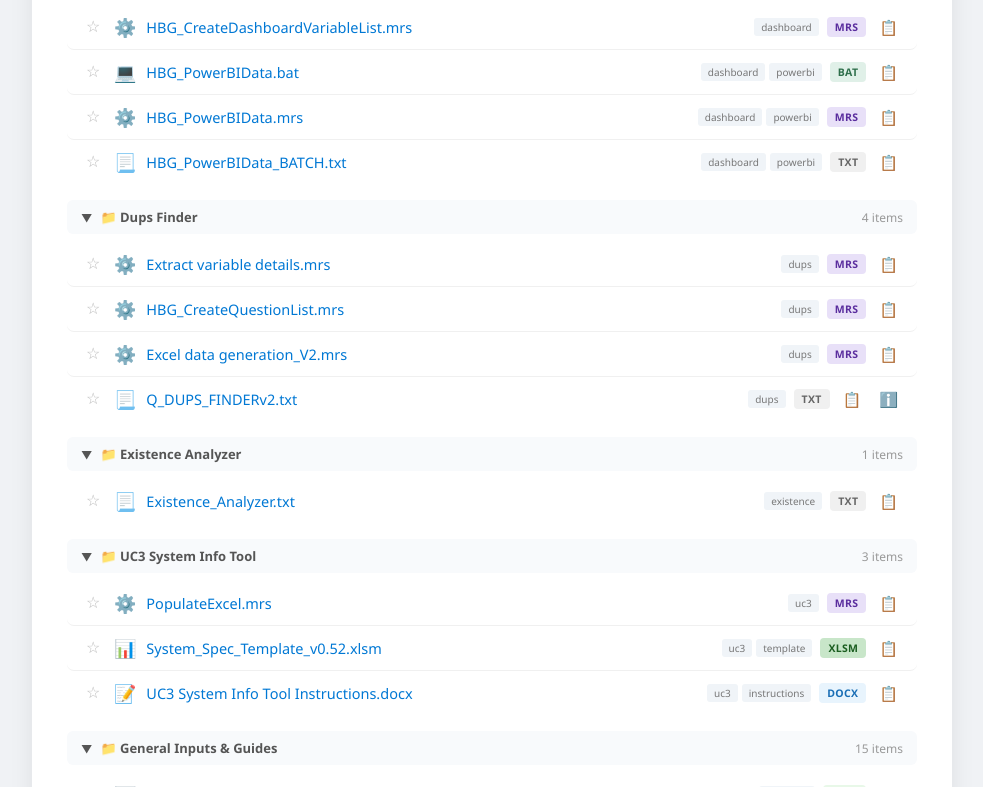
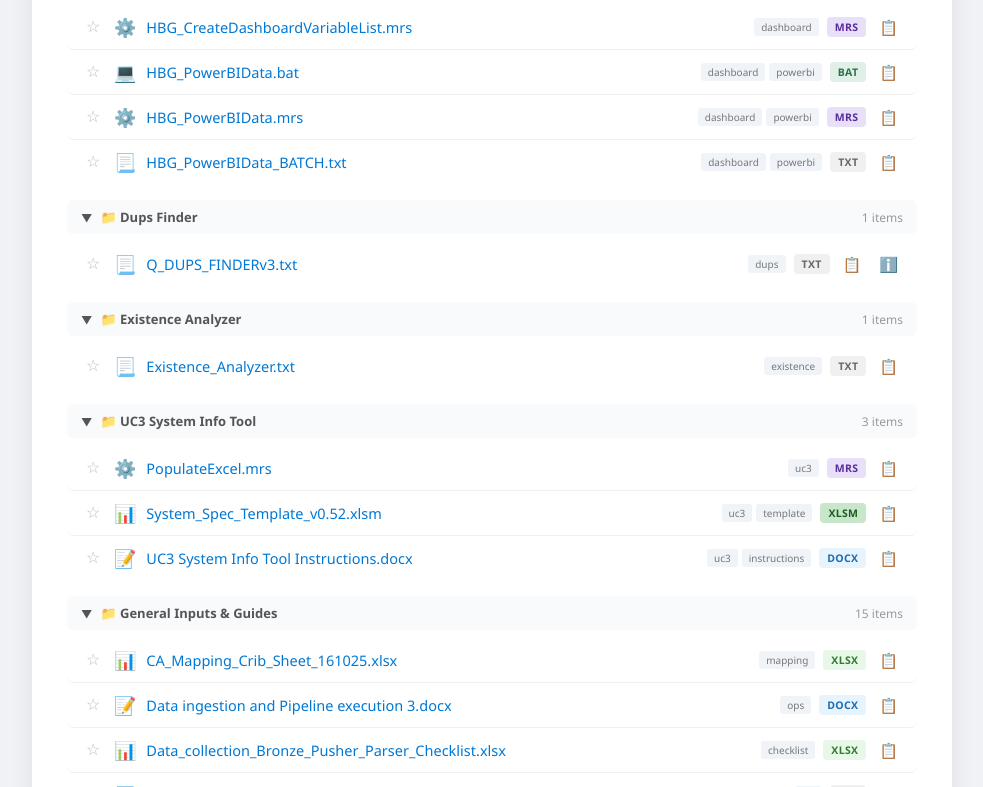
Before and after one commit to seed-team-docs/seed-importants, a plain HTML site: page index.html in a window 1280 px wide. Shown: the part 1417-2204 px from the top of the page, without its empty margins (148-1131 px from the left). Drawn offline with Linux system fonts and the light colour scheme.

Commit message:
Added "Q_DUPS_FINDERv3"

```diff
--- a/index.html
+++ b/index.html
@@ -718,10 +718,7 @@ For any questions, please refer to the original documentation or contact the dev
         { name: "HBG_PowerBIData_BATCH.txt", url: "https://ktglbuc.sharepoint.com/sites/DgTx-SeedTeam/Shared%20Documents/Inputs/DASHBOARD%20TEMPLATES/HBG_PowerBIData_BATCH.txt?web=1", type: "txt", tags: ["dashboard","powerbi"], section: "📁 Dashboard Templates", tab: "docs" },
 
         // ── Dups Finder (updated Tools paths) ──
-        { name: "Extract variable details.mrs", url: "https://ktglbuc.sharepoint.com/sites/DgTx-SeedTeam/Shared%20Documents/Tools/Dups_Finder/Extract%20variable%20details.mrs?web=1", type: "mrs", tags: ["dups"], section: "📁 Dups Finder", tab: "docs" },
-        { name: "HBG_CreateQuestionList.mrs", url: "https://ktglbuc.sharepoint.com/sites/DgTx-SeedTeam/Shared%20Documents/Tools/Dups_Finder/HBG_CreateQuestionList.mrs?web=1", type: "mrs", tags: ["dups"], section: "📁 Dups Finder", tab: "docs" },
-        { name: "Excel data generation_V2.mrs", url: "https://ktglbuc.sharepoint.com/sites/DgTx-SeedTeam/Shared%20Documents/Tools/Dups_Finder/Excel%20data%20generation_V2.mrs?web=1", type: "mrs", tags: ["dups"], section: "📁 Dups Finder", tab: "docs" },
-        { name: "Q_DUPS_FINDERv2.txt", url: "https://ktglbuc.sharepoint.com/sites/DgTx-SeedTeam/Shared%20Documents/Tools/Dups_Finder/Q_DUPS_FINDERv2.txt?web=1", type: "txt", tags: ["dups"], section: "📁 Dups Finder", tab: "docs", readmeId: "readme-qdups" },
+        { name: "Q_DUPS_FINDERv3.txt", url: "https://ktglbuc.sharepoint.com/:t:/r/sites/DgTx-SeedTeam/Shared%20Documents/Tools/Dups_Finder/Q_DUPS_FINDERv3.txt?web=1", type: "txt", tags: ["dups"], section: "📁 Dups Finder", tab: "docs", readmeId: "readme-qdups" },
 
         // ── Existence Analyzer (updated Tools path) ──
         { name: "Existence_Analyzer.txt", url: "https://ktglbuc.sharepoint.com/sites/DgTx-SeedTeam/Shared%20Documents/Tools/Existence_Analyzer/Existence_Analyzer.txt?web=1", type: "txt", tags: ["existence"], section: "📁 Existence Analyzer", tab: "docs" },
```
